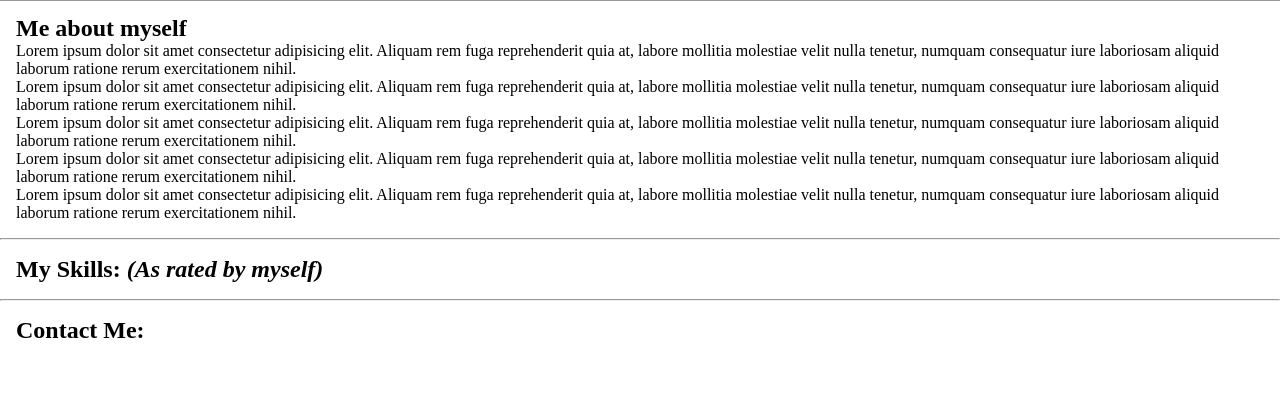
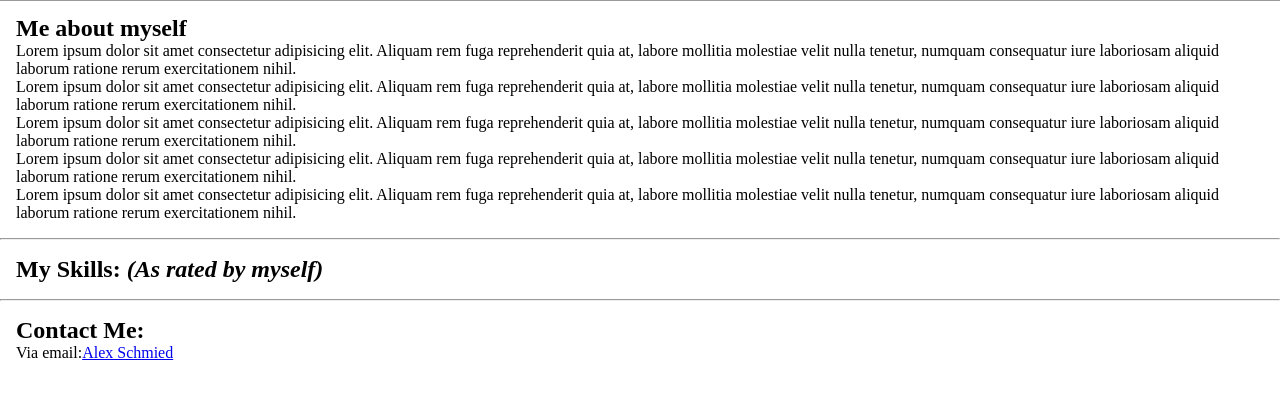
Before and after one commit to AlexSchmiediSchmied/UDEMY_2024WebDevBootcamp, a plain HTML site: page Capstone1_OnlineResume/index.html in a window 1280 px wide. Shown: the part 373-772 px from the top of the page. Drawn offline with Linux system fonts and the light colour scheme.

Commit message:
Update index.html

```diff
--- a/Capstone1_OnlineResume/index.html
+++ b/Capstone1_OnlineResume/index.html
@@ -51,6 +51,6 @@
 <hr>
 <div class="bottom">
     <h2>Contact Me:</h2>
-
+    <p>Via email:<a href="mailto:webmaster@example.com">Alex Schmied</a></p>
 </body>
 </html>
```
